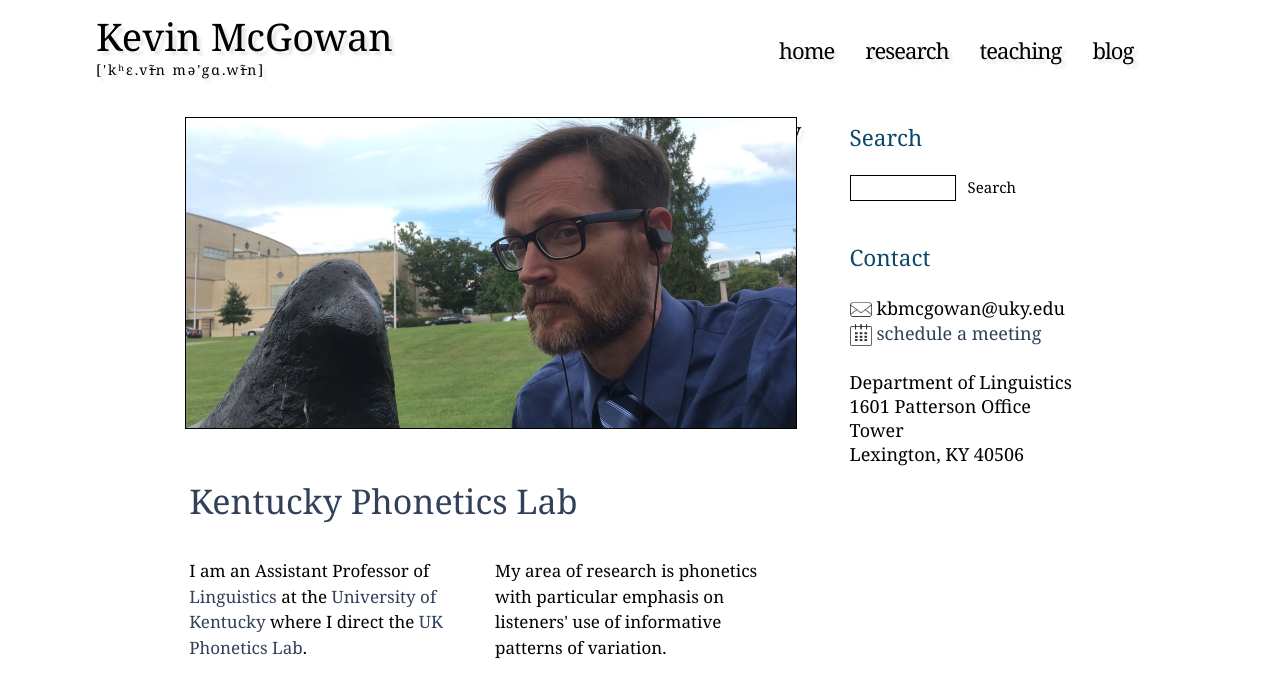
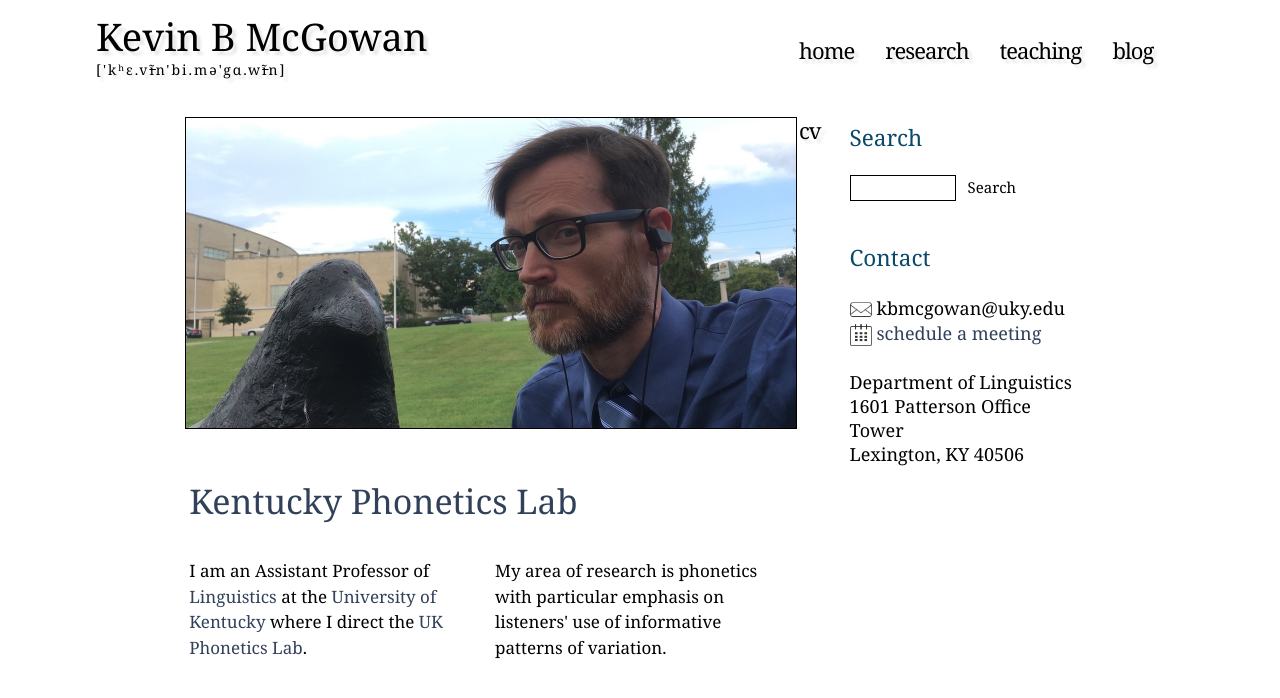
Before and after one commit to kbmcgowan/kbmcgowan.github.io, a Jekyll site: the page built from index.html, in a window 1280 px wide. Shown: the top 698 px of the page. Built offline with Jekyll 4.4.1, drawn with Linux system fonts in a browser that asks for light colours; nearby versions of some CDN libraries; some web fonts are replaced; library files that are not in the unit come from our copies.

Commit message:
fixed ipa of name

```diff
--- a/_includes/header.html
+++ b/_includes/header.html
@@ -53,8 +53,8 @@
 
 <div id="header">
 	<div id="logo">
-		<h1><a href="/">Kevin&nbsp;McGowan</a></h1>
-		<h2>['k&#688;&#603;.v<strike>ĩ</strike>n m&#601;'g&#593;.w<strike>ĩ</strike>n] </h2>
+		<h1><a href="/">Kevin&nbsp;B&nbsp;McGowan</a></h1>
+		<h2>['k&#688;&#603;.v<strike>ĩ</strike>n'bi.m&#601;'g&#593;.w<strike>ĩ</strike>n] </h2>
 	</div>
 	<!-- end div#logo -->
 	<div id="menu">
--- a/css/simple.css
+++ b/css/simple.css
@@ -181,7 +181,7 @@
 #menu {
 	float: right;
 	margin: 0 auto;
-	width: 420px;
+	width: 400px;
 	height: 70px;
 	font: normal 22px 'Poly', Georgia, serif;
 }
```
